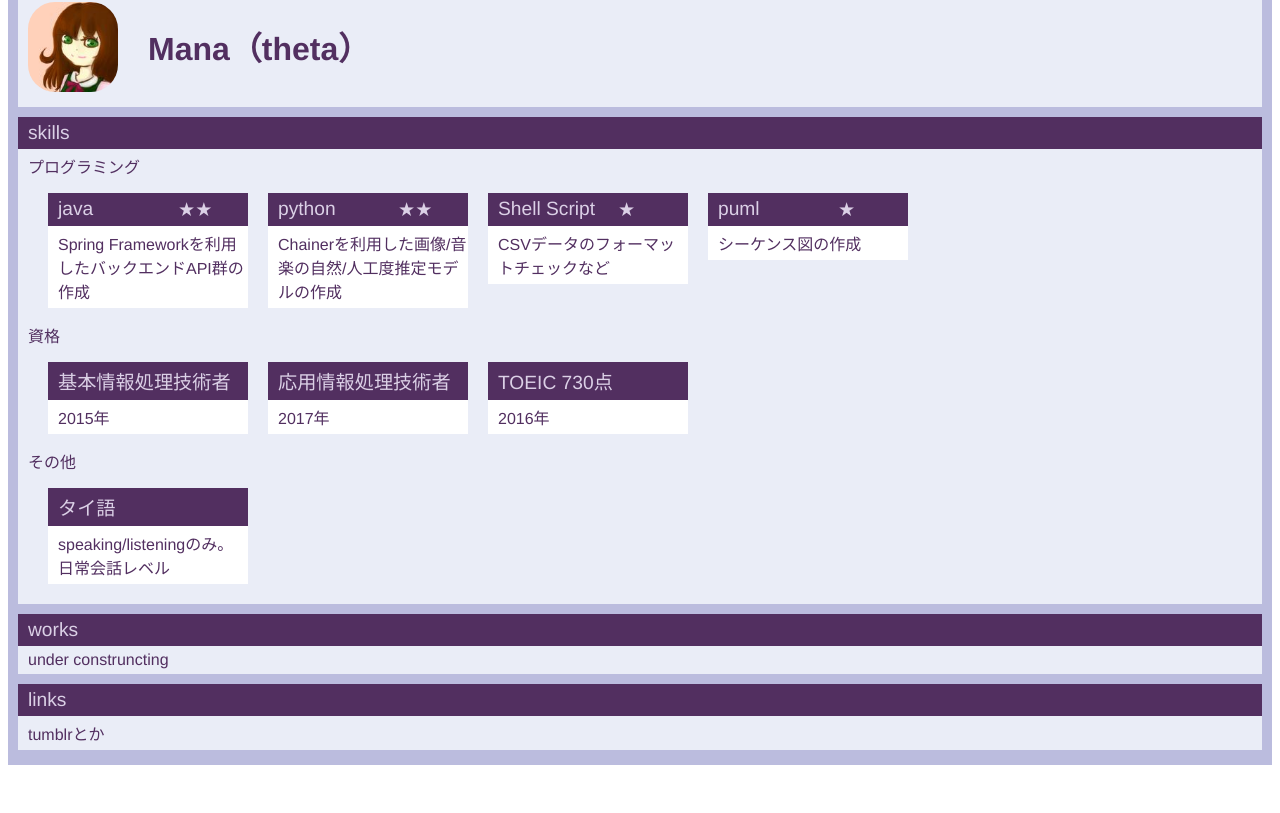
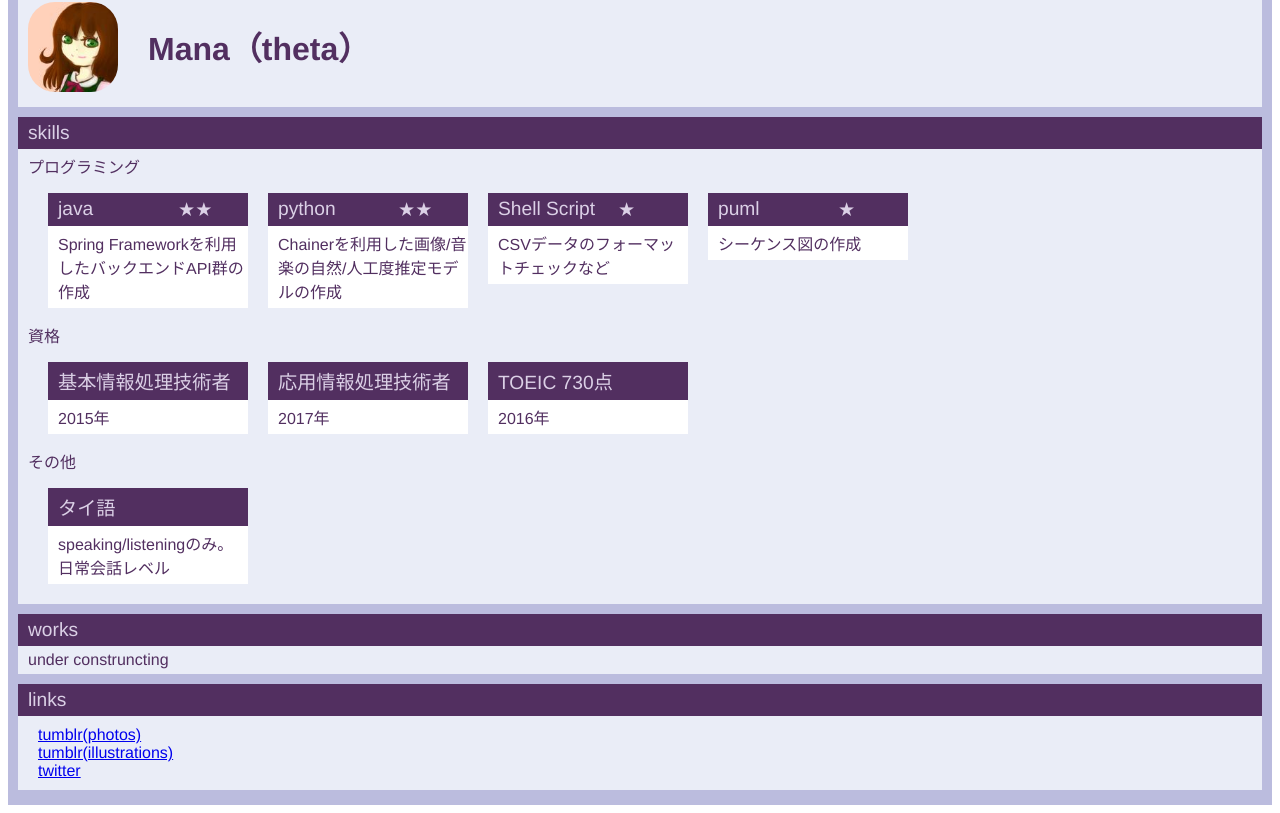
Before and after one commit to thetalemon/TIL, a Vue app in the folder manas-portfolio/: page / in a window 1280 px wide. Shown: the part 426-1239 px from the top of the page. Before the commit the page ends 1199 px from the top, so only its background shows below. Built offline with nearby package versions, Linux system fonts and the light colour scheme.

Commit message:
add links

```diff
--- a/manas-portfolio/src/components/pages/EyeCatch.vue
+++ b/manas-portfolio/src/components/pages/EyeCatch.vue
@@ -17,7 +17,7 @@ export default {
 <style lang="scss" scoped>
 @import '../../unified.scss';
 #eye-catch {
-  position: relative;;/*絶対配置*/
+  position: relative;
   background-color: $dark-background-color;
   margin: $little $little;
   padding: $micro;
--- a/manas-portfolio/src/components/pages/Links.vue
+++ b/manas-portfolio/src/components/pages/Links.vue
@@ -2,7 +2,15 @@
   <div id="links">
     <ContentField title='links'>
       <template slot="field-content">
-        tumblrとか
+        <div class="content">
+          <div v-for="(value, key) in links"
+            :key="key"
+          >
+          <a :href="value.url">
+            {{value.name}}
+          </a>
+          </div>
+        </div>
       </template>
     </ContentField>
   </div>
@@ -10,10 +18,16 @@
 
 <script>
 import ContentField from '../atoms/ContentField.vue'
+import { LINKS } from '../../skills.js'
 export default {
   name: 'Links',
   components: {
     ContentField
+  },
+  computed: {
+    links: function () {
+      return LINKS
+    }
   }
 }
 </script>
```
